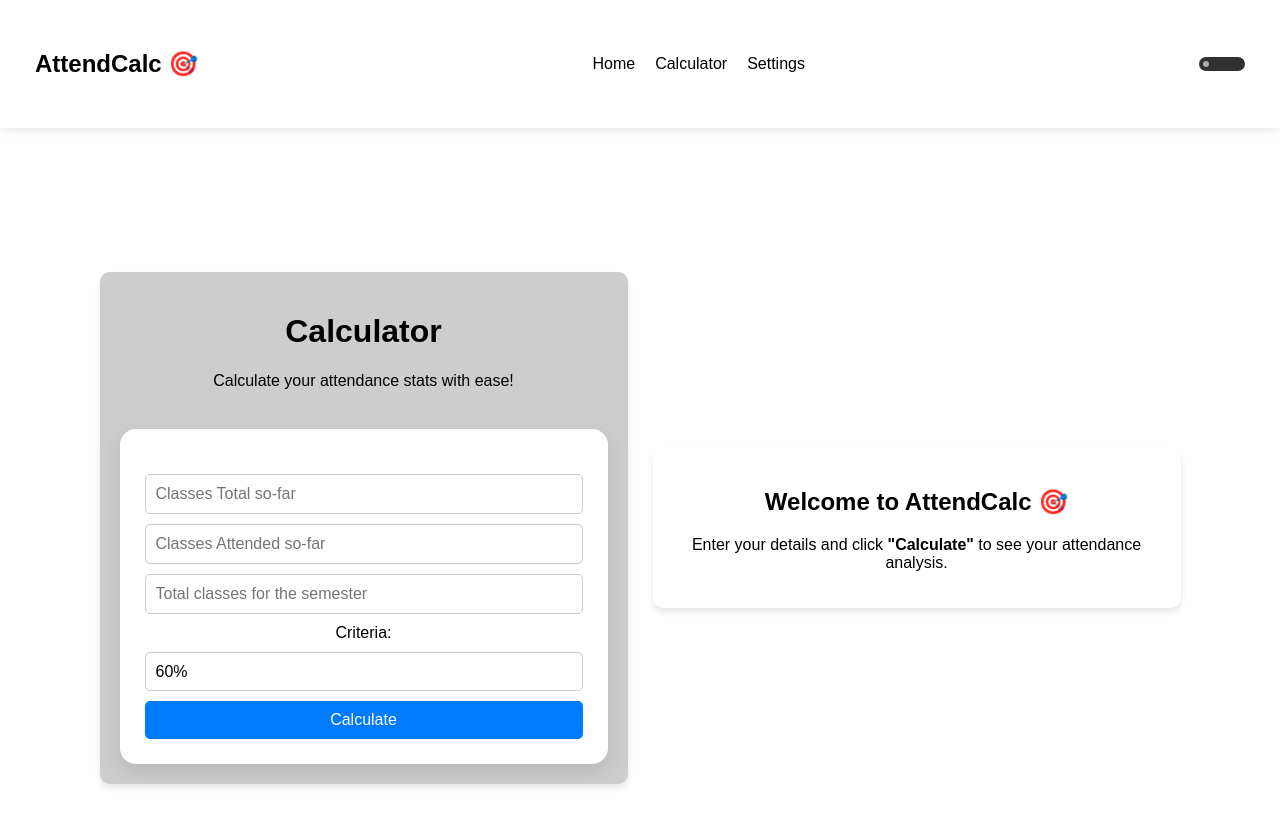
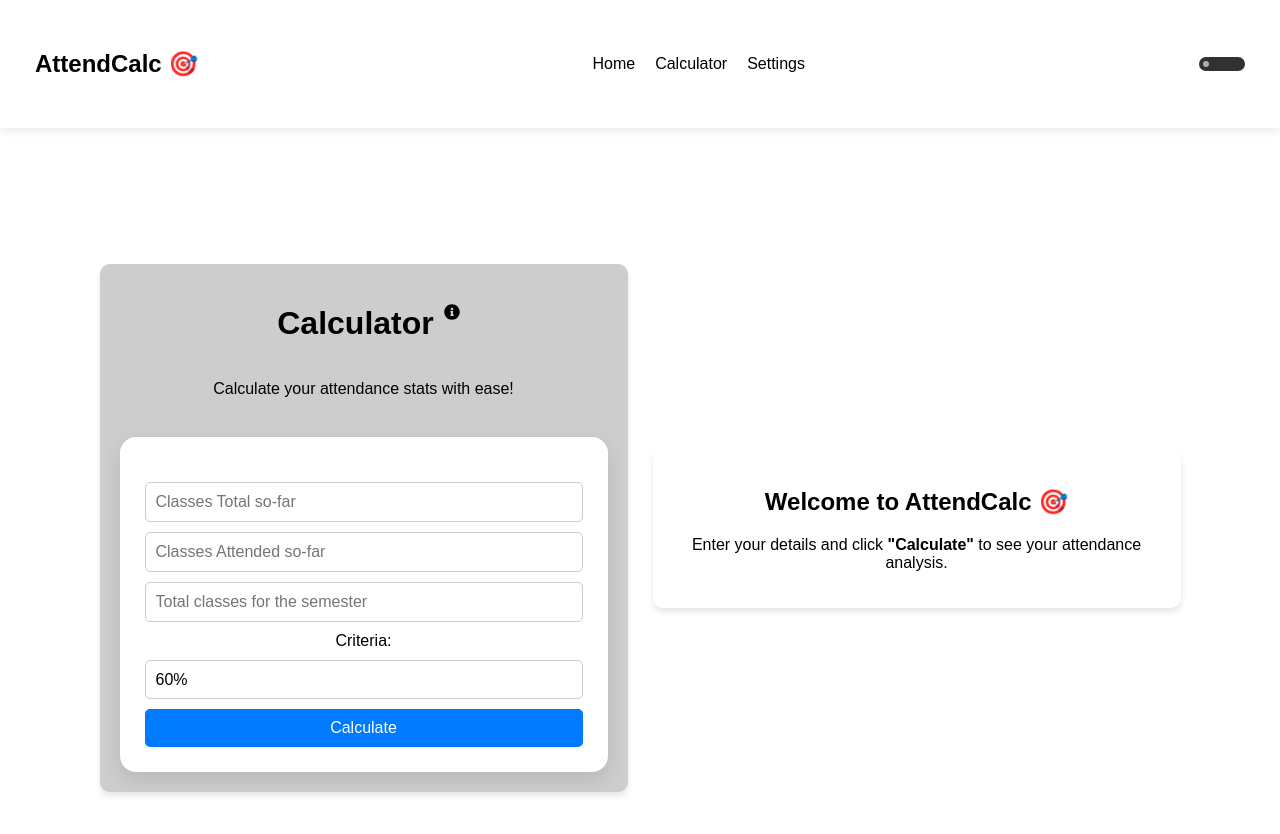
Before and after one commit to paramkhodiyar/AttendCalc, a React (Vite) app: page /calculator in a window 1280 px wide. Shown: the top 834 px of the page. Built offline with nearby package versions, Linux system fonts and the light colour scheme.

Commit message:
Added a info icon on the calculator

```diff
--- a/package.json
+++ b/package.json
@@ -12,6 +12,7 @@
   "dependencies": {
     "react": "^19.0.0",
     "react-dom": "^19.0.0",
+    "react-icons": "^5.5.0",
     "react-router-dom": "^7.4.1"
   },
   "devDependencies": {
--- a/src/components/calcpage/calcpage.css
+++ b/src/components/calcpage/calcpage.css
@@ -26,6 +26,16 @@ body {
     width: 40%;
     word-wrap: normal;
     background-color: rgb(205, 205, 205);
+}
+.cardheader{
+    display: flex;
+    flex-direction: row;
+    justify-content: center;
+    align-items: center;
+
+}
+.iconholder{
+    transform: translate(10px, -10px);
 }
 
 body.light-mode .mainpage {
@@ -234,7 +244,9 @@ body.dark-mode .analysiscard {
     .analysiscard p {
         font-size: 14px;
     }
-
+    .iconholder{
+        display: none;
+    }
     .info-icon {
         font-size: 16px;
     }
--- a/src/components/calcpage/calcpage.jsx
+++ b/src/components/calcpage/calcpage.jsx
@@ -1,4 +1,6 @@
 import React, { useState } from "react";
+import { CiCircleInfo } from "react-icons/ci";
+import { FaInfoCircle } from "react-icons/fa";
 import "./calcpage.css";
 import Settings from "../settings/settings";
 
@@ -11,6 +13,13 @@ function CalcPage({ darkMode }) {
     const [showInfo, setShowInfo] = useState(false);
     const [isCalculated, setIsCalculated] = useState(false);
     const [currcriteria, setCurrCriteria] = useState(75);
+    const [infoVisible, setinfoVisible] = useState(false)
+    function show() {
+        setinfoVisible(true);
+    }
+    function hideinfo() {
+        setinfoVisible(false);
+    }
     function handleSubmit(e) {
         e.preventDefault();
         const total = parseFloat(e.target[0].value);
@@ -86,7 +95,31 @@ function CalcPage({ darkMode }) {
             <div className="mainpage">
                 <div className="container">
                     <div className="card">
-                        <h1>Calculator</h1>
+                        <div className="cardheader"><h1>Calculator</h1><div className="iconholder" onMouseEnter={show} onMouseLeave={hideinfo} ><FaInfoCircle style={{ fontWeight: "bolder", cursor: "pointer" }} />
+                            {infoVisible && (
+                                <div
+                                style={{
+                                    position: "absolute",
+                                    bottom: "120%",
+                                    right: "-10px",
+                                    left:"px",
+                                    backgroundColor: "#333",
+                                    color: "#fff",
+                                    padding: "8px 12px",
+                                    borderRadius: "5px",
+                                    fontSize: "0.85rem",
+                                    whiteSpace: "nowrap",
+                                    boxShadow: "0 2px 8px rgba(0,0,0,0.15)",
+                                    zIndex: 999,
+                                    display:"flex",
+                                    flexWrap:"wrap",
+                                    transform:"translateX(380px)"
+                                  }}
+                                >
+                                    The Default classes per day is 3.Customisation coming soon.
+                                </div>
+                            )}
+                        </div></div>
                         <p>Calculate your attendance stats with ease!</p>
                         <span
                             className="info-icon"
```
Also changed, not shown: 1 other file (tests, documents, lock files or other folders). Lines whose indentation alone changed are shown as unchanged.
